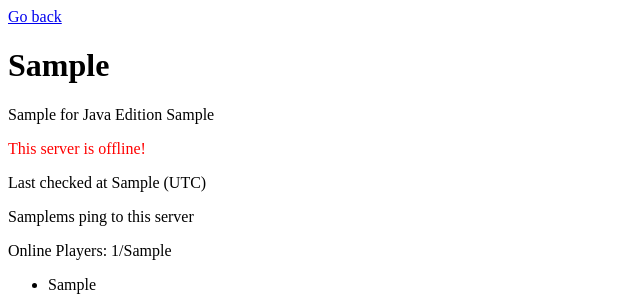
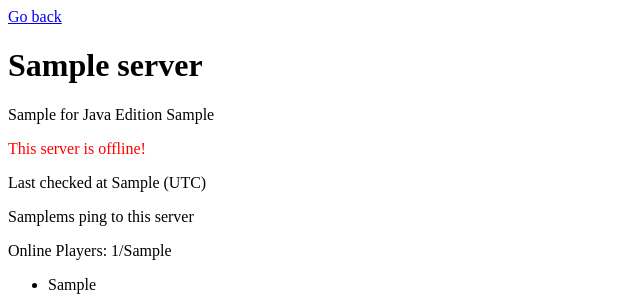
Before and after one commit to AnimalRacional/mcserverchecker, a Django app: template serverchecker/templates/servers/check_server.html in a window 1280 px wide. Shown: the top 300 px of the page, without its empty margins (0-640 px from the left). Run offline with Django 5.2, Linux system fonts and the light colour scheme; the template is opened without the code that fills it: most values are stand-ins (such as "Sample title", 1, 10 or a date in 2020); grey boxes marked "Sample" are stand-in pictures; some web fonts are replaced.

Commit message:
use label as title

```diff
--- a/serverchecker/templates/servers/check_server.html
+++ b/serverchecker/templates/servers/check_server.html
@@ -3,7 +3,10 @@
 <head>
     <meta charset="UTF-8">
     <meta name="viewport" content="width=device-width, initial-scale=1.0">
-    <title>{% if server %}{{ server.ip }}{% endif %} on mcserverchecker</title>
+    <title>
+    {% if server %}
+        {{ server.ip }}
+    {% endif %} on mcserverchecker</title>
     {% load static %}
     <script src="{% static 'serverchecker/mctohtml.js' %}"></script>
     <link rel="stylesheet" href="{% static 'serverchecker/server.css' %}" />
@@ -13,7 +16,7 @@
     {% if server %}
     {% autoescape on %}
     <div class="server" id="server_checker_server_{{ server.ip }}">
-        <h1>{{server.ip}}</h1>
+        <h1>{% if server.label %} {{server.label}} {% else %} {{server.ip}} {%endif%}</h1>
         <p>{{ server.ip }} for {% if server.mc_bedrock == True %}Bedrock Edition{% else %}Java Edition{% endif %} {{ server.mc_version }}</p>
         {% if server.last_check_result == True %}
             <p style="color:darkgreen">This server is online!</p>
```
